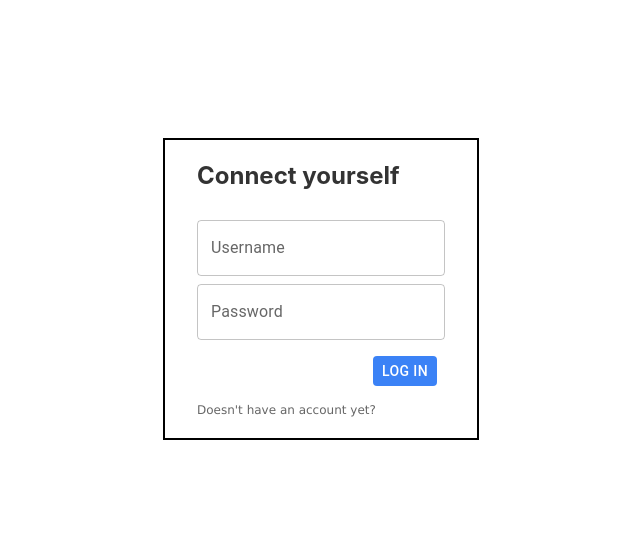
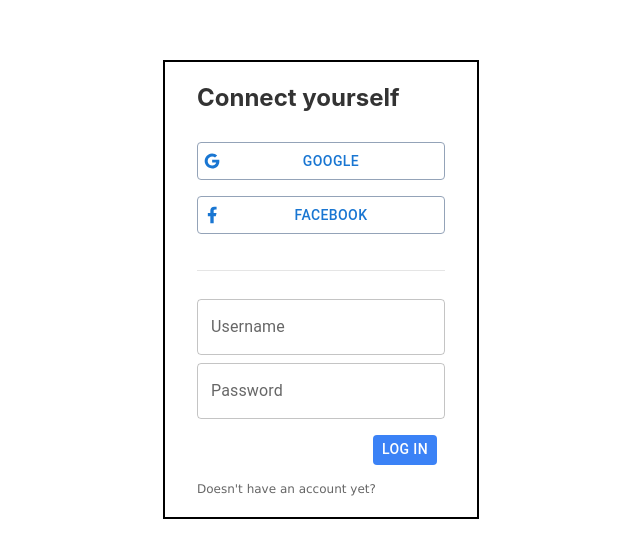
Before and after one commit to Redskinsjo/pimster-feature-frontend, a Next.js app: page /authenticate in a window 1280 px wide. Shown: the part 111-668 px from the top of the page, without its empty margins (319-959 px from the left). Built offline with nearby package versions, Linux system fonts and the light colour scheme.

Commit message:
add auth0

```diff
--- a/components/login-form.jsx
+++ b/components/login-form.jsx
@@ -6,6 +6,9 @@ import CustomField from "./custom-field"
 import { FormContext } from "../pages/authenticate"
 import { client } from "../gql"
 import { signIn } from "../gql/queries"
+import ProviderField from "../components/provider-field"
+
+const providers = ["google", "facebook"]
 
 const LoginForm = ({
   setShouldSignup,
@@ -16,6 +19,10 @@ const LoginForm = ({
 }) => {
   const { handleSubmit } = useContext(FormContext)
   const router = useRouter()
+
+  const renderProvider = (provider) => {
+    return React.createElement()
+  }
 
   const onSubmit = async (data) => {
     try {
@@ -43,6 +50,12 @@ const LoginForm = ({
       className="grid gap-2 border-2 border-black border-solid px-8 py-5"
     >
       <h1 className="font-bold text-2xl">Connect yourself</h1>
+      {providers.map((p) => (
+        <ProviderField providerName={p} />
+      ))}
+
+      <hr />
+
       {["username", "password"].map((field) => (
         <CustomField
           key={field}
--- /dev/null
+++ b/components/provider-field.jsx
@@ -0,0 +1,33 @@
+import { Button } from "@mui/material"
+import { createElement } from "react"
+import { AiOutlineGoogle } from "react-icons/ai"
+import { RiFacebookFill } from "react-icons/ri"
+
+const providerIcon = {
+  google: AiOutlineGoogle,
+  facebook: RiFacebookFill,
+}
+
+const ProviderField = ({ providerName }) => {
+  const icon = createElement(providerIcon[providerName])
+  return (
+    <div className="h-[30px] mb-4">
+      <Button
+        onClick={() => {
+          if (window) {
+            window.location.replace(
+              `${process.env.API_PROD_URI}/api/connect/${providerName}`
+            )
+          }
+        }}
+        startIcon={icon}
+        endIcon={<div />}
+        className="flex justify-between border-[0.5px] border-solid border-slate-400 hover:border-[1px] hover:border-black hover:border-solid hover:bg-white hover:text-blue-500 w-full"
+      >
+        {providerName[0].toUpperCase() + providerName.slice(1)}
+      </Button>
+    </div>
+  )
+}
+
+export default ProviderField
--- a/pages/index.js
+++ b/pages/index.js
@@ -9,7 +9,7 @@ import {
   updateNotification,
 } from "../gql/queries"
 import { client } from "../gql"
-import NewNotification from "../components/newNotification"
+import NewNotification from "../components/new-notification"
 
 const Home = () => {
   const [shouldDisconnect, setShouldDisconnect] = useState(false)
```
Also changed, not shown: components/new-notification.jsx (renamed from components/newNotification.jsx).
